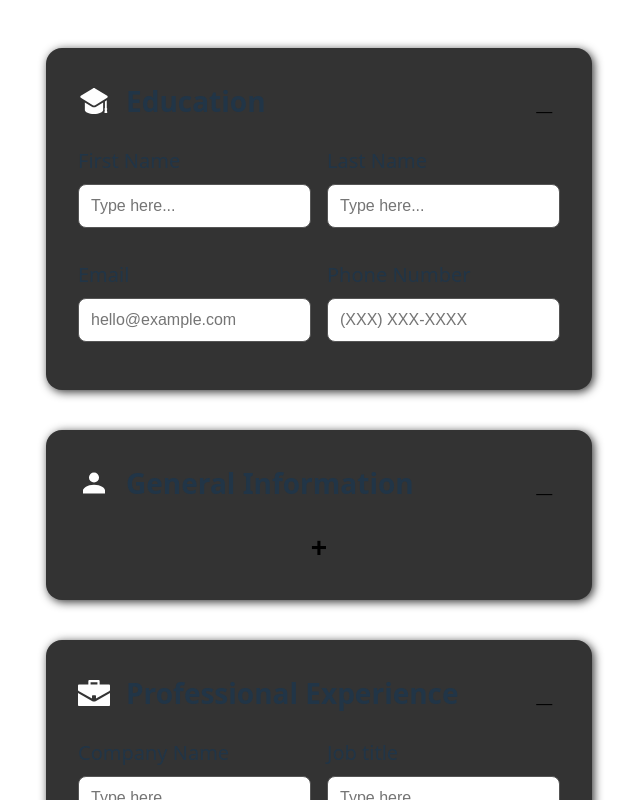
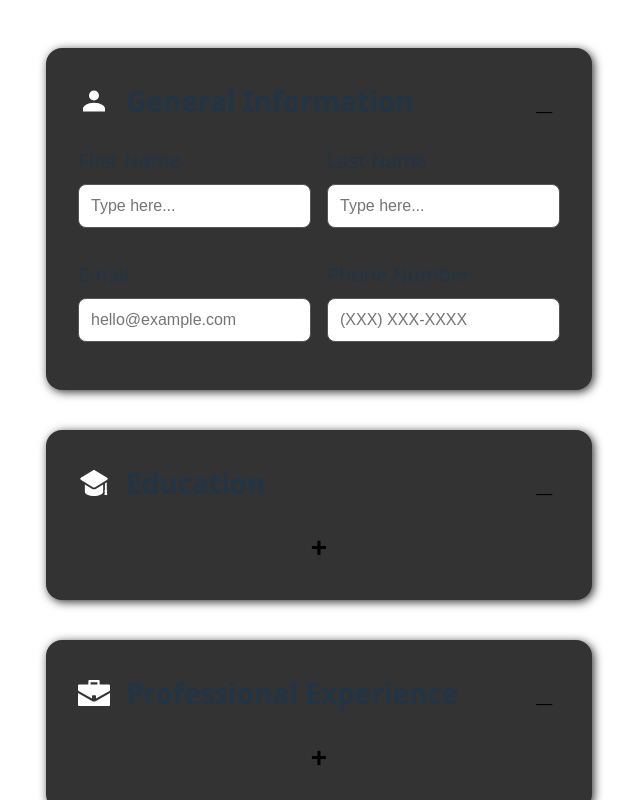
Before and after one commit to Proxtron/resume-builder, a React (Vite) app: page / in a window 1280 px wide. Shown: the top 800 px of the page, without its empty margins (321-961 px from the left). Built offline with nearby package versions, Linux system fonts and the light colour scheme.

Commit message:
Convert experience form to be addable

```diff
--- a/src/components/App.jsx
+++ b/src/components/App.jsx
@@ -21,13 +21,14 @@ const initialFormValues = {
 }
 
 const initialEducationValues = [];
+const initialExperienceValues = [];
 
 function App() {
   const [formValues, setFormValues] = useState(initialFormValues);
   const [educationValues, setEducationValues] = useState(initialEducationValues);
+  const [experienceValues, setExperienceValues] = useState(initialExperienceValues);
 
   function onFormChange(key, value) {
-
     setFormValues({
         ...formValues,
         [key]: value
@@ -65,10 +66,44 @@ function App() {
     )
   }
 
+  function addExperience() {
+    const newExperience = {
+      id: v4(),
+      companyName: "",
+      jobTitle: "",
+      jobDescription: "",
+      startDate: "",
+      endDate: ""
+    };
+
+    setExperienceValues([...experienceValues, newExperience]);
+  }
+
+  function editExperience(id, key, value) {
+    setExperienceValues(prevExperienceValues =>
+      prevExperienceValues.map(experienceItem => {
+        if(id === experienceItem.id) {
+          return {...experienceItem, [key]: value}
+        } else {
+          return experienceItem;
+        }
+      })
+    )
+  }
+
+  function deleteExperience(id) {
+    setExperienceValues(
+      experienceValues.filter((experienceItem) => {
+        return experienceItem.id !== id;
+      })
+    )
+  }
+
   return (
     <div className="app-container">
-      <FormColumn values={formValues} educationValues={educationValues} onFormChange={onFormChange}
-        addEducation={addEducation} editEducation={editEducation} deleteEducation={deleteEducation}/>
+      <FormColumn values={formValues} educationValues={educationValues} experienceValues={experienceValues} onFormChange={onFormChange}
+        addEducation={addEducation} editEducation={editEducation} deleteEducation={deleteEducation}
+        addExperience={addExperience} editExperience={editExperience} deleteExperience={deleteExperience}/>
       <OutputColumn values={formValues}/>
     </div>
   );
--- a/src/components/EducationForm.jsx
+++ b/src/components/EducationForm.jsx
@@ -1,7 +1,8 @@
 import { useState } from "react";
 import "../styles/FormSection.css";
-import personIcon from "../../public/person-svgrepo-com.svg";
+import educationIcon from "../../public/education-cap-svgrepo-com.svg";
 import EducationFormItem from "./EducationFormItem";
+import { Fragment } from "react";
 
 export default function EducationForm({educationValues, addEducation, editEducation, deleteEducation}) {
     const [isOpened, setIsOpened] = useState(true);
@@ -13,8 +14,8 @@ export default function EducationForm({educationValues, addEducation, editEducat
     return (
         <section className="form-section">
             <div className={`form-section-header ${isOpened ? "" : "form-section-header-closed"}`}>
-                <img className="icon-style" src={personIcon}/>
-                <h2 className="title">General Information</h2>
+                <img className="icon-style" src={educationIcon}/>
+                <h2 className="title">Education</h2>
                 <button
                     className="open-close-btn"
                     aria-label={isOpened ? "Close section": "Open section"}
@@ -27,11 +28,11 @@ export default function EducationForm({educationValues, addEducation, editEducat
                 <>
                     {educationValues.map((educationItem) => {
                         return (
-                            <>
+                            <Fragment key={educationItem.id}>
                                 <EducationFormItem key={educationItem.id} {...educationItem} editEducation={editEducation}
                                     deleteEducation={deleteEducation}/>
                                 <hr className="form-item-separator"></hr>
-                            </>
+                            </Fragment>
                         )
                     })}
                     <button className="add-btn"
--- a/src/components/ExperienceForm.jsx
+++ b/src/components/ExperienceForm.jsx
@@ -1,13 +1,11 @@
 import { useState } from "react";
 import "../styles/FormSection.css";
-import InputRow from "./InputRow";
-import InputField from "./InputField";
 import jobIcon from "../../public/portfolio-suitcase-svgrepo-com.svg";
+import ExperienceFormItem from "./ExperienceFormItem";
+import { Fragment } from "react";
 
-export default function ExperienceForm({values, onFormChange}) {
+export default function ExperienceForm({experienceValues, addExperience, editExperience, deleteExperience}) {
     const [isOpened, setIsOpened] = useState(true);
-
-    const {companyName, jobTitle, jobDescription, startDate, endDate} = values;
 
     function handleOpen() {
         setIsOpened(!isOpened);
@@ -28,20 +26,20 @@ export default function ExperienceForm({values, onFormChange}) {
 
             {isOpened && (
                 <>
-                    <InputRow>
-                        <InputField id="company-name" name="Company Name" placeholder="Type here..."
-                        value={companyName} onChange={(e) => onFormChange("companyName", e.target.value)}/>
-                        <InputField id="job-title" name="Job title" placeholder="Type here..."
-                        value={jobTitle} onChange={(e) => onFormChange("jobTitle", e.target.value)}/>
-                    </InputRow>
-                    <InputField id="job-description" name="Job Description" type="textarea" placeholder="Type here..."
-                    value={jobDescription} onChange={(e) => onFormChange("jobDescription", e.target.value)}/>
-                    <InputRow>
-                        <InputField id="job-start" name="Start Date" type="month"
-                        value={startDate} onChange={(e) => onFormChange("startDate", e.target.value)}/>
-                        <InputField id="job-end" name="End Date" type="month"
-                        value={endDate} onChange={(e) => onFormChange("endDate", e.target.value)}/>
-                    </InputRow>
+                    {experienceValues.map((experienceItem) => {
+                        return (
+                            <Fragment key={experienceItem.id}>
+                                <ExperienceFormItem {...experienceItem} editEducation={editExperience}
+                                    deleteEducation={deleteExperience}/>
+                                <hr className="form-item-separator"></hr>
+                            </Fragment>
+                        )
+                    })}
+                    <button className="add-btn"
+                        aria-label="Add an Educational Experience"
+                        onClick={addExperience}
+                        >+
+                    </button>
                 </>
             )}
         </section>
--- /dev/null
+++ b/src/components/ExperienceFormItem.jsx
@@ -0,0 +1,29 @@
+import InputRow from "./InputRow";
+import InputField from "./InputField";
+
+export default function ExperienceFormItem({id, companyName, jobTitle, jobDescription, startDate, endDate,
+    editExperience, deleteExperience}) {
+return (
+    <div>
+        <InputRow>
+            <InputField id="company-name" name="Company Name" placeholder="Type here..."
+            value={companyName} onChange={(e) => editExperience(id, "companyName", e.target.value)}/>
+            <InputField id="job-title" name="Job title" placeholder="Type here..."
+            value={jobTitle} onChange={(e) => editExperience(id, "jobTitle", e.target.value)}/>
+        </InputRow>
+        <InputField id="job-description" name="Job Description" type="textarea" placeholder="Type here..."
+        value={jobDescription} onChange={(e) => editExperience(id, "jobDescription", e.target.value)}/>
+        <InputRow>
+            <InputField id="job-start" name="Start Date" type="month"
+            value={startDate} onChange={(e) => editExperience(id, "startDate", e.target.value)}/>
+            <InputField id="job-end" name="End Date" type="month"
+            value={endDate} onChange={(e) => editExperience(id, "endDate", e.target.value)}/>
+        </InputRow>
+        <button className="add-btn float-right"
+            aria-label="Delete Professional Experience"
+            onClick={() => deleteExperience(id)}
+            >X
+        </button>
+    </div>
+)
+}
--- a/src/components/FormColumn.jsx
+++ b/src/components/FormColumn.jsx
@@ -3,13 +3,15 @@ import EducationForm from "./EducationForm";
 import ExperienceForm from "./ExperienceForm";
 import "../styles/FormColumn.css";
 
-export default function FormColumn({values, onFormChange, educationValues, addEducation, editEducation, deleteEducation}) {
+export default function FormColumn({values, onFormChange, educationValues, addEducation, editEducation,
+        deleteEducation, addExperience, editExperience, deleteExperience, experienceValues}) {
     return (
         <section className="form-column">
             <GeneralInformationForm values={values} onFormChange={onFormChange}/>
-            <EducationForm values={values} onFormChange={onFormChange} educationValues={educationValues}
-                addEducation={addEducation} editEducation={editEducation} deleteEducation={deleteEducation}/>
-            <ExperienceForm values={values} onFormChange={onFormChange}/>
+            <EducationForm educationValues={educationValues} addEducation={addEducation}
+                editEducation={editEducation} deleteEducation={deleteEducation}/>
+            <ExperienceForm experienceValues={experienceValues} addExperience={addExperience}
+                editExperience={editExperience} deleteExperience={deleteExperience}/>
         </section>
     );
 }
--- a/src/components/GeneralInformationForm.jsx
+++ b/src/components/GeneralInformationForm.jsx
@@ -2,7 +2,7 @@ import { useState } from "react";
 import "../styles/FormSection.css";
 import InputRow from "./InputRow";
 import InputField from "./InputField";
-import educationIcon from "../../public/education-cap-svgrepo-com.svg";
+import personIcon from "../../public/person-svgrepo-com.svg";
 
 export default function GeneralInformationForm({values, onFormChange}) {
     const [isOpened, setIsOpened] = useState(true);
@@ -16,8 +16,8 @@ export default function GeneralInformationForm({values, onFormChange}) {
     return (
         <section className="form-section">
             <div className={`form-section-header ${isOpened ? "" : "form-section-header-closed"}`}>
-                <img className="icon-style" src={educationIcon}/>
-                <h2 className="title">Education</h2>
+                <img className="icon-style" src={personIcon}/>
+                <h2 className="title">General Information</h2>
                 <button
                     className="open-close-btn"
                     aria-label={isOpened ? "Close section": "Open section"}
```
